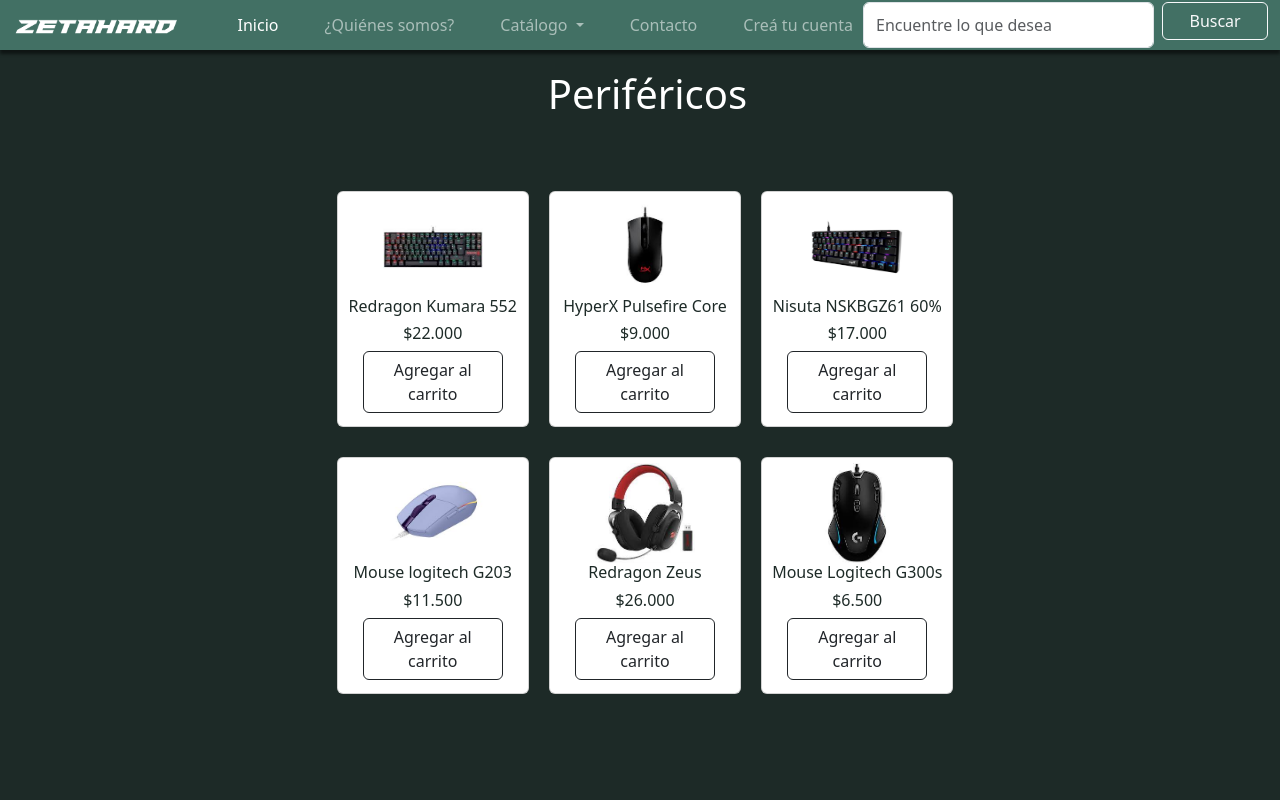
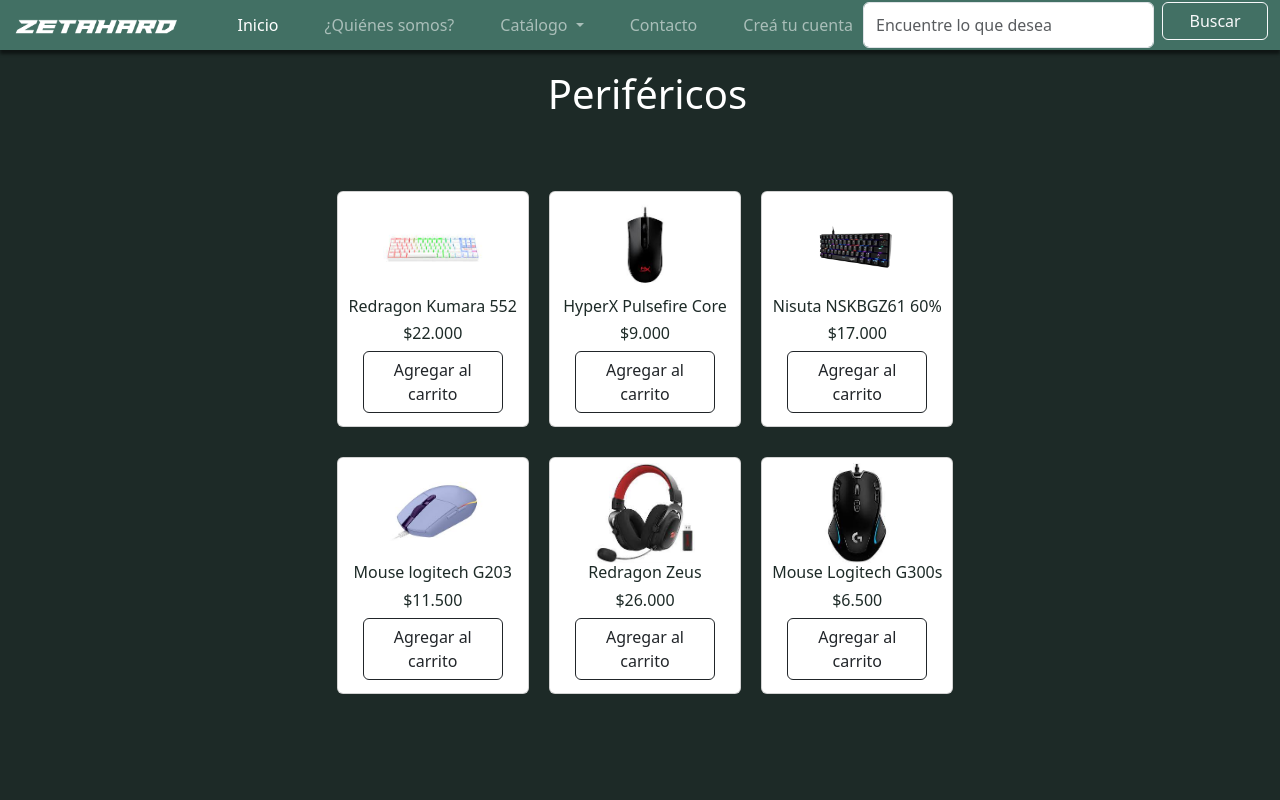
Before and after one commit to jorditan/jorditan.github.io, a website: page catalogo/perifericos.html in a window 1280 px wide. Shown: the top 800 px of the page. Drawn offline with nearby package versions, Linux system fonts and the light colour scheme; no server answers.

Commit message:
arreglo de imagenes

```diff
--- a/catalogo/perifericos.html
+++ b/catalogo/perifericos.html
@@ -64,7 +64,7 @@
     <div class="widget">
         <div class="productos">
                     <div class="card col-md-12">
-                        <img src="../IMG/ImagenesCatalogo/redragon kumara.jpg" class="img-item">
+                        <img src="../IMG/ImagenesCatalogo/KUMARA.jpg" class="img-item">
                         <span class="titulo-item">Redragon Kumara 552</span>
                         <span class="precio-item">$22.000</span>
                         <button type="button" class="boton-item btn btn-outline-dark">Agregar al carrito</button>
@@ -76,7 +76,7 @@
                         <button type="button" class="boton-item btn btn-outline-dark">Agregar al carrito</button>
                     </div>
                     <div class="card col-md-12">
-                        <img src="../IMG/imagenesCatalogo/teclado 60% nisuta.jpg" class="img-item">
+                        <img src="../IMG/imagenesCatalogo/nisuta.jpg" class="img-item">
                         <span class="titulo-item">Nisuta NSKBGZ61 60%</span>
                         <span class="precio-item">$17.000</span>
                         <button type="button" class="boton-item btn btn-outline-dark">Agregar al carrito</button>
```
Also changed, not shown: catalogo/memorias.html (+1 -1 lines), IMG/imagenesCatalogo/16 ram.jpg (added), IMG/imagenesCatalogo/KUMARA.jpg (added), IMG/imagenesCatalogo/KUMARA.png (added), IMG/imagenesCatalogo/gt 1030.jpg, IMG/imagenesCatalogo/nisuta.jpg (added).
